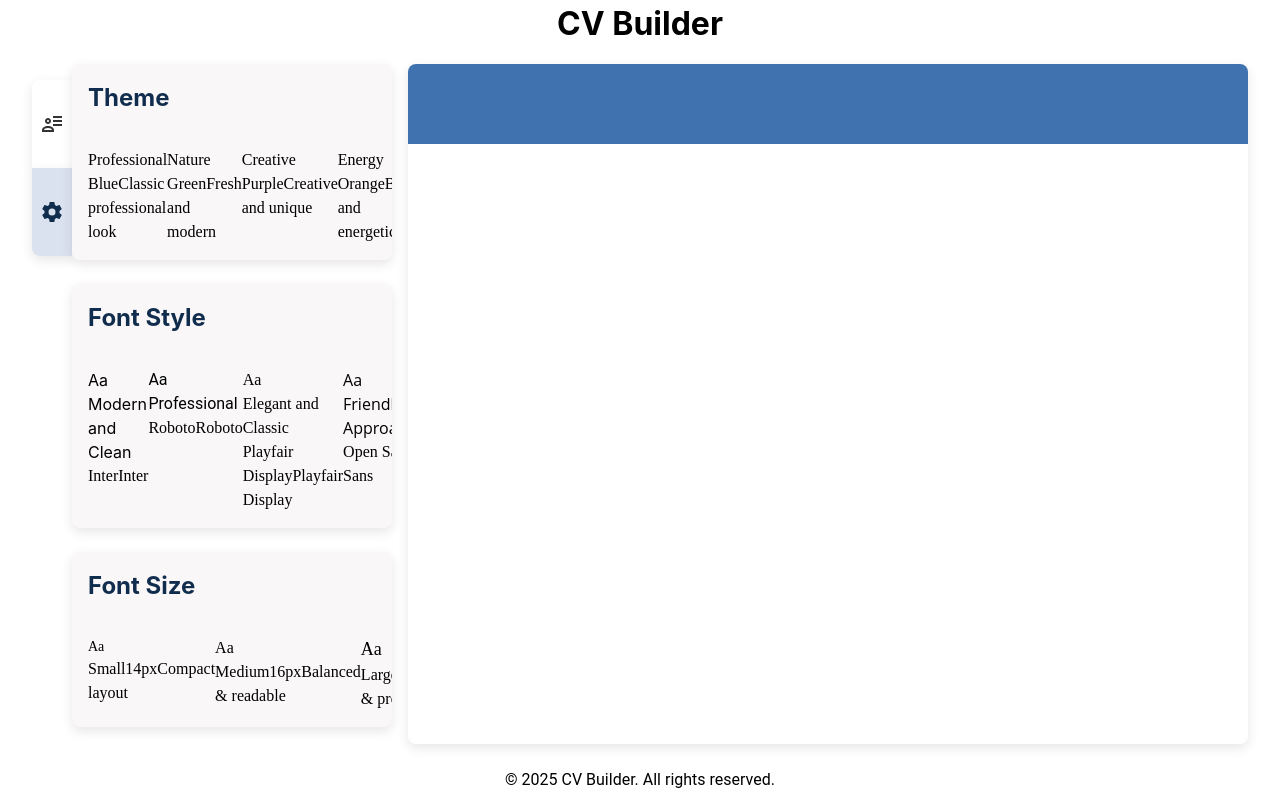
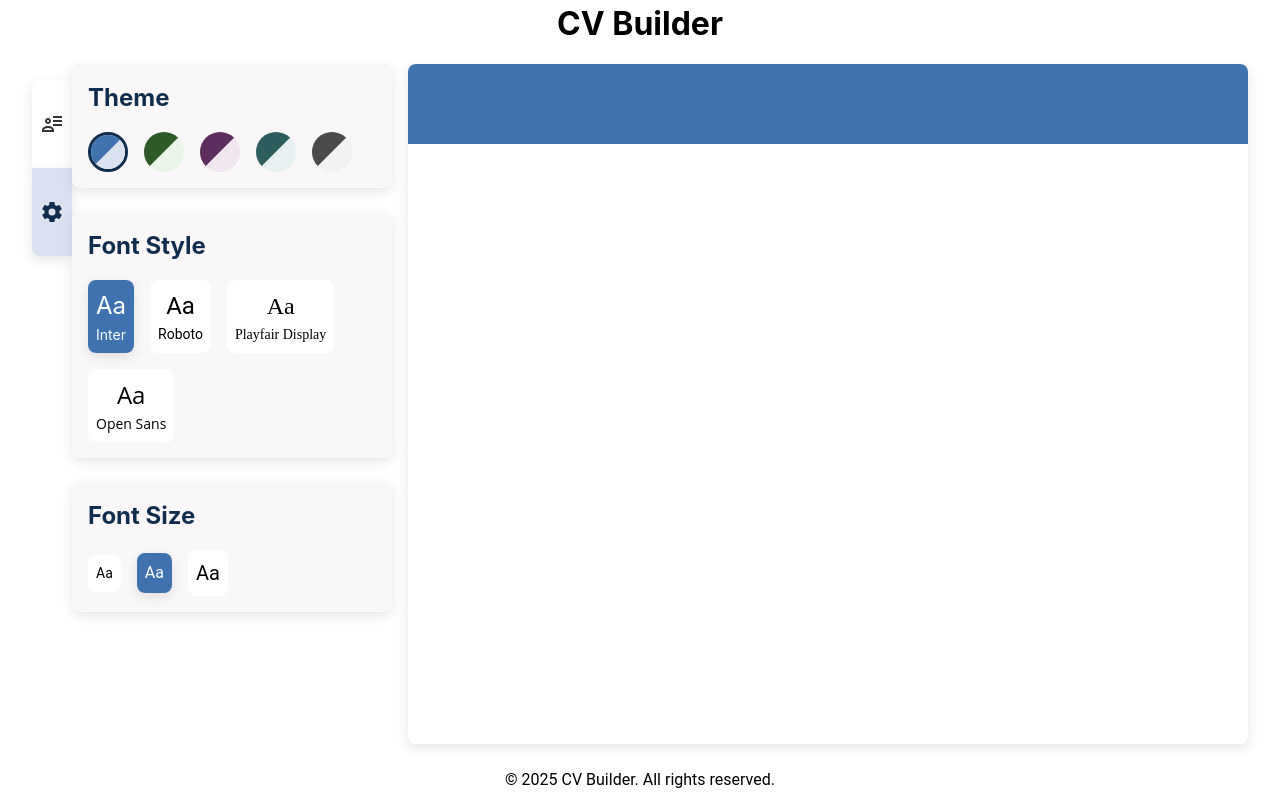
Before and after one commit to zunemoe/top-cv-application, a React (Vite) app: page / in a window 1280 px wide. Both pictures are taken after a click on the button 52 px from the left and 212 px from the top of the page. Built offline with nearby package versions, Linux system fonts and the light colour scheme.

Commit message:
feat: Update CVConfig components for improved theme and font customization; enhance CVPreview with dynamic styling based on selected theme

```diff
--- a/src/components/CVConfig/CVConfigColor.jsx
+++ b/src/components/CVConfig/CVConfigColor.jsx
@@ -15,8 +15,8 @@ function CVConfigColor({ cvDataHook }) {
             style={{ backgroundColor: theme.primary }}
             ></div>
             <div
-            className="color-half secondary"
-            style={{ backgroundColor: theme.secondary }}
+            className="color-half accent"
+            style={{ backgroundColor: theme.accent }}
             ></div>
         </div>
     );
@@ -34,10 +34,6 @@ function CVConfigColor({ cvDataHook }) {
                         className={`color-theme-option ${currentTheme === theme.id ? 'selected' : ''}`}
                         >
                             <ColorCircle theme={theme} isSelected={currentTheme === theme.id} />
-                            <div className="theme-info">
-                                <span className="theme-name">{theme.name}</span>
-                                <span className="theme-description">{theme.description}</span>
-                            </div>
                         </div>
                         ))}
                 </div>
--- a/src/components/CVConfig/CVConfigFontSize.jsx
+++ b/src/components/CVConfig/CVConfigFontSize.jsx
@@ -16,20 +16,20 @@ function CVConfigFontSize({ cvDataHook }) {
                         key={size.id}
                         className={`font-size-option ${currentFontSize === size.id ? 'selected' : ''}`}
                         onClick={() => updateFontSize(size.id)}
+                        style={{ fontSize: size.size }}
                         >
-                            <div className="size-preview-container">
-                                <div
+                            Aa
+                            {/* <div
                                 className="size-preview-text"
                                 style={{ fontSize: size.size }}
                                 >
                                     Aa
-                                </div>
-                            </div>
-                            <div className="size-info">
+                                </div> */}
+                            {/* <div className="size-info">
                                 <span className="size-name">{size.name}</span>
                                 <span className="size-value">{size.size}</span>
                                 <span className="size-description">{size.description}</span>
-                            </div>
+                            </div> */}
                         </div>
                     ))}
                 </div>
--- a/src/components/CVConfig/CVConfigFontStyle.jsx
+++ b/src/components/CVConfig/CVConfigFontStyle.jsx
@@ -24,16 +24,12 @@ function CVConfigFontStyle({ cvDataHook }) {
                                 >
                                     Aa
                                 </div>
-                                <div
-                                className="font-sample"
-                                style={{ fontFamily: font.fontFamily }}
-                                >
-                                    {font.preview}
-                                </div>
                             </div>
-                            <div className="font-info">
+                            <div
+                            className="font-info"
+                            style={{ fontFamily: font.fontFamily }}
+                            >
                                 <span className="font-name">{font.name}</span>
-                                <span className="font-description">{font.fontFamily.split(',')[0]}</span>
                             </div>
                         </div>
                     ))}
--- a/src/components/Preview/CVPreview.jsx
+++ b/src/components/Preview/CVPreview.jsx
@@ -2,10 +2,21 @@ import PersonalInfoPreview from "./PersonalInfo/PersonalInfoPreview";
 import ExperiencePreview from "./Experience/ExperiencePreview";
 import EducationPreview from "./Education/EducationPreview";
 import SkillPreview from "./Skill/SkillPreview";
+import { colorThemes } from "../../utils/configOptions";
 
 function CVPreview({ cvData }) {
+    const currentTheme = colorThemes.find(theme => theme.id === cvData?.config?.colorTheme) || colorThemes[0];
+
+    const themeStyles = {
+        '--preview-primary': currentTheme.primary,
+        '--preview-accent': currentTheme.accent,
+    };
+
     return (
-      <div className="cv-preview">
+      <div
+      className="cv-preview"
+      style={themeStyles}
+      >
         <PersonalInfoPreview personalInfo={cvData?.personalInfo} />
 
         <div className="preview-body">
--- a/src/styles/CVConfig.css
+++ b/src/styles/CVConfig.css
@@ -1,9 +1,85 @@
 .section-content {
-    padding: var(--spacing-base);
+    padding: 0 var(--spacing-base) var(--spacing-base) var(--spacing-base);
 }
 
 .color-theme-grid,
 .font-options-grid,
 .font-size-options {
     display: flex;
+    flex-wrap: wrap;
+    gap: var(--spacing-base);
+    /* justify-content: center; */
+    align-items: center;
 }
+
+.color-theme-option {
+    cursor: pointer;
+    text-align: center;
+    width: 40px;
+    height: 40px;
+}
+
+.color-circle {
+    width: 100%;
+    height: 100%;
+    border-radius: 50%;
+    overflow: hidden;
+    position: relative;
+}
+
+.color-circle.selected {
+    border: 3px solid var(--color-navy);
+}
+
+.color-half.primary {
+    width: 100%;
+    height: 100%;
+    position: absolute;
+    clip-path: polygon(0 0, 100% 0, 0 100%);
+}
+
+.color-half.accent {
+    width: 100%;
+    height: 100%;
+    position: absolute;
+    clip-path: polygon(100% 0, 100% 100%, 0 100%);
+}
+
+.font-option  {
+    cursor: pointer;
+    display: flex;
+    flex-direction: column;
+    align-items: center;
+    padding: var(--spacing-s);
+    background: var(--color-white);
+    border-radius: var(--border-radius);
+    transition: var(--transition);
+}
+
+.font-option.selected {
+    background: var(--color-blue);
+    box-shadow: var(--box-shadow);
+    color: var(--color-white);
+}
+
+.font-preview-text {
+    font-size: var(--font-size-l);
+}
+
+.font-info {
+    font-size: var(--font-size-s);
+}
+
+.font-size-option {
+    cursor: pointer;
+    background: var(--color-white);
+    padding: var(--spacing-s);
+    border-radius: var(--border-radius);
+    transition: var(--transition);
+}
+
+.font-size-option.selected {
+    background: var(--color-blue);
+    box-shadow: var(--box-shadow);
+    color: var(--color-white);
+}
--- a/src/styles/CVPreview.css
+++ b/src/styles/CVPreview.css
@@ -4,7 +4,7 @@
     display: flex;
     flex-direction: column;
     align-items: center;
-    background: var(--color-blue);
+    background: var(--theme-primary);
     padding: var(--spacing-xl);
 }
 
@@ -49,7 +49,7 @@
 
 .preview-body h3 {
     color: var(--color-navy);
-    background: var(--color-light-blue);
+    background: var(--theme-accent);
     text-align: center;
     padding: calc((var(--spacing-s) / 2));
     margin-bottom: var(--spacing-base);
--- a/src/styles/main.css
+++ b/src/styles/main.css
@@ -33,6 +33,8 @@
     border-radius: var(--border-radius);
     box-shadow: var(--box-shadow);
     overflow: hidden;
+    --theme-primary: var(--preview-primary, var(--color-blue));
+    --theme-accent: var(--preview-accent, var(--color-light-blue));
 }
 
 .footer {
@@ -45,6 +47,6 @@ h1, h2, h3, button {
     font-family: var(--font-primary);
 }
 
-p, label, input, textarea {
+p, label, input, textarea, div {
     font-family: var(--font-secondary);
 }
--- a/src/utils/configOptions.js
+++ b/src/utils/configOptions.js
@@ -3,68 +3,54 @@ export const fontOptions = [
         id: 'inter',
         name: 'Inter',
         fontFamily: 'Inter, sans-serif',
-        preview: 'Modern and Clean'
     },
     {
         id: 'roboto',
         name: 'Roboto',
         fontFamily: 'Roboto, sans-serif',
-        preview: 'Professional'
     },
     {
         id: 'playfair',
         name: 'Playfair Display',
         fontFamily: 'Playfair Display, serif',
-        preview: 'Elegant and Classic'
     },
     {
         id: 'open-sans',
         name: 'Open Sans',
         fontFamily: 'Open Sans, sans-serif',
-        preview: 'Friendly and Approachable'
     }
 ];
 
 export const fontSizeOptions = [
     { id: 's', name: 'Small', size: '14px', description: 'Compact layout'},
     { id: 'm', name: 'Medium', size: '16px', description: 'Balanced & readable'},
-    { id: 'l', name: 'Large', size: '18px', description: 'Bold & prominent' }
+    { id: 'l', name: 'Large', size: '20px', description: 'Bold & prominent' }
 ];
 
 export const colorThemes = [
     {
         id: 'blue',
-        name: 'Professional Blue',
-        primary: '#2563eb',
-        accent: '#64748b',
-        description: 'Classic professional look'
+        primary: '#3F72AF',
+        accent: '#DBE2EF',
     },
     {
         id: 'green',
-        name: 'Nature Green',
-        primary: '#059669',
-        accent: '#6b7280',
-        description: 'Fresh and modern'
+        primary: '#2D5A27',
+        accent: '#E8F5E8',
     },
     {
         id: 'purple',
-        name: 'Creative Purple',
-        primary: '#7c3aed',
-        accent: '#71717a',
-        description: 'Creative and unique'
+        primary: '#5D2E5D',
+        accent: '#F0E6F0',
     },
     {
-        id: 'orange',
-        name: 'Energy Orange',
-        primary: '#ea580c',
-        accent: '#737373',
-        description: 'Bold and energetic'
+        id: 'teal',
+        primary: '#2E5D5D',
+        accent: '#E6F0F0',
     },
     {
         id: 'gray',
-        name: 'Minimal Gray',
-        primary: '#374151',
-        accent: '#9ca3af',
-        description: 'Clean and minimal'
+        primary: '#4A4A4A',
+        accent: '#F2F2F2',
     }
 ];
```
Also changed, not shown: src/styles/variables.css (line endings or trailing spaces).
